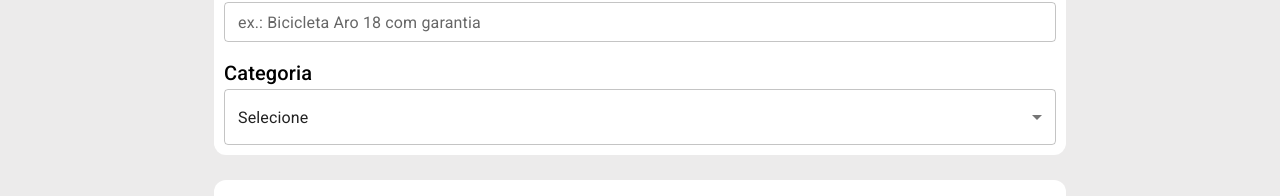
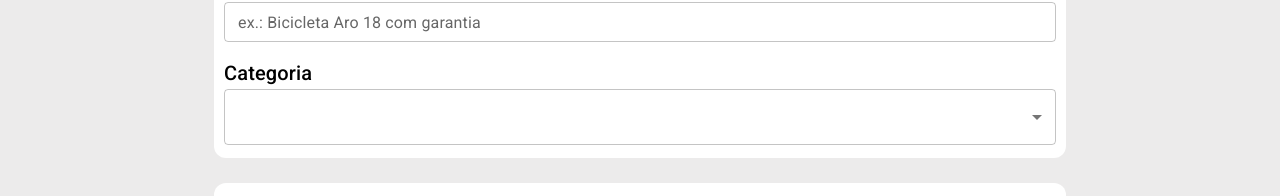
Before and after one commit to DiegoReso/Anunx-React18-NextJS13.4, a Next.js app: page /user/publish in a window 1280 px wide. Shown: the part 363-559 px from the top of the page. Built offline with nearby package versions, Linux system fonts and the light colour scheme.

Commit message:
category validation

```diff
--- a/app/user/publish/page.js
+++ b/app/user/publish/page.js
@@ -1,6 +1,6 @@
 'use client'
 
-import { Box, Button, Container, FormControl, IconButton, InputAdornment, InputLabel, OutlinedInput, Select, TextField, Typography } from "@mui/material"
+import { Box, Button, Container, FormControl, IconButton, InputAdornment, MenuItem, OutlinedInput, Select, TextField, Typography, FormHelperText } from "@mui/material"
 import TemplateDefault from "../../../src/template/Default"
 import { DeleteForever } from "@mui/icons-material"
 
@@ -16,8 +16,9 @@ const validationSchema = yup.object().shape({
     .min(6, 'Escreva um título maior')
     .max(100,'Título muito grande')
     .required('Campo Obrigatório'),
+
+    category: yup.string().required('Campo Obrigatório')
 })
-
 
 
 const Publish =()=>{
@@ -55,7 +56,8 @@ const Publish =()=>{
     <TemplateDefault>
       <Formik
         initialValues={{
-          title: ''
+          title: '',
+          category: ''
         }}
         validationSchema={validationSchema}
         onSubmit={(values)=>{
@@ -116,38 +118,38 @@ const Publish =()=>{
                   >
                     Categoria
                   </Typography>
-                  <Select
-                  native
-                  variant="outlined"
-                  value=""
-                  fullWidth
-                  onChange={()=> {}}
-                  inputProps={{
-                    name: 'age',
-                  }}
-                  >
+                  <FormControl
+                    fullWidth
+                    error={errors.category}>
+                    <Select
+                      variant="outlined"
+                      name="category"
+                      value={values.category}
+                      fullWidth
+                      onChange={handleChange}
+                    >
 
-                    <option value="">Selecione</option>
-                    <option value={1}>Bebe e Criança</option>
-                    <option value={2}>Agricultura</option>
-                    <option value={3}>Moda</option>
-                    <option value={4}>CArros, Motos e Barcos</option>
-                    <option value={5}>Serviços</option>
-                    <option value={6}>Lazer</option>
-                    <option value={7}>Animais</option>
-                    <option value={8}>Moveis, Casa e Jardim</option>
-                    <option value={9}>Imóveis</option>
-                    <option value={10}>Equipamentos e ferramentas</option>
-                    <option value={11}>Celulares e Tablets</option>
-                    <option value={12}>Esporte</option>
-                    <option value={13}>Tecnologia</option>
-                    <option value={14}>Emprego</option>
-                    <option value={15}>Outros</option>
+                      <MenuItem value="Bebe e Criança">Bebe e Criança</MenuItem>
+                      <MenuItem value="Agricultura">Agricultura</MenuItem>
+                      <MenuItem value="Moda">Moda</MenuItem>
+                      <MenuItem value="Carros, Motos e Barcos ">Carros, Motos e Barcos</MenuItem>
+                      <MenuItem value="Serviços">Serviços</MenuItem>
+                      <MenuItem value="Lazer">Lazer</MenuItem>
+                      <MenuItem value="Animais">Animais</MenuItem>
+                      <MenuItem value="Moveis, Casa e Jardim">Moveis, Casa e Jardim</MenuItem>
+                      <MenuItem value="Imóveis">Imóveis</MenuItem>
+                      <MenuItem value="Equipamentos e ferramentas ">Equipamentos e ferramentas</MenuItem>
+                      <MenuItem value="Celulares e Tablets">Celulares e Tablets</MenuItem>
+                      <MenuItem value="Esporte">Esporte</MenuItem>
+                      <MenuItem value="Tecnologia">Tecnologia</MenuItem>
+                      <MenuItem value="Emprego">Emprego</MenuItem>
+                      <MenuItem value="Outros">Outros</MenuItem>
 
-
-
-                  </Select>
-
+                    </Select>
+                    <FormHelperText>
+                      {errors.category}
+                    </FormHelperText>
+                  </FormControl>
                   </Box>
 
 
```
